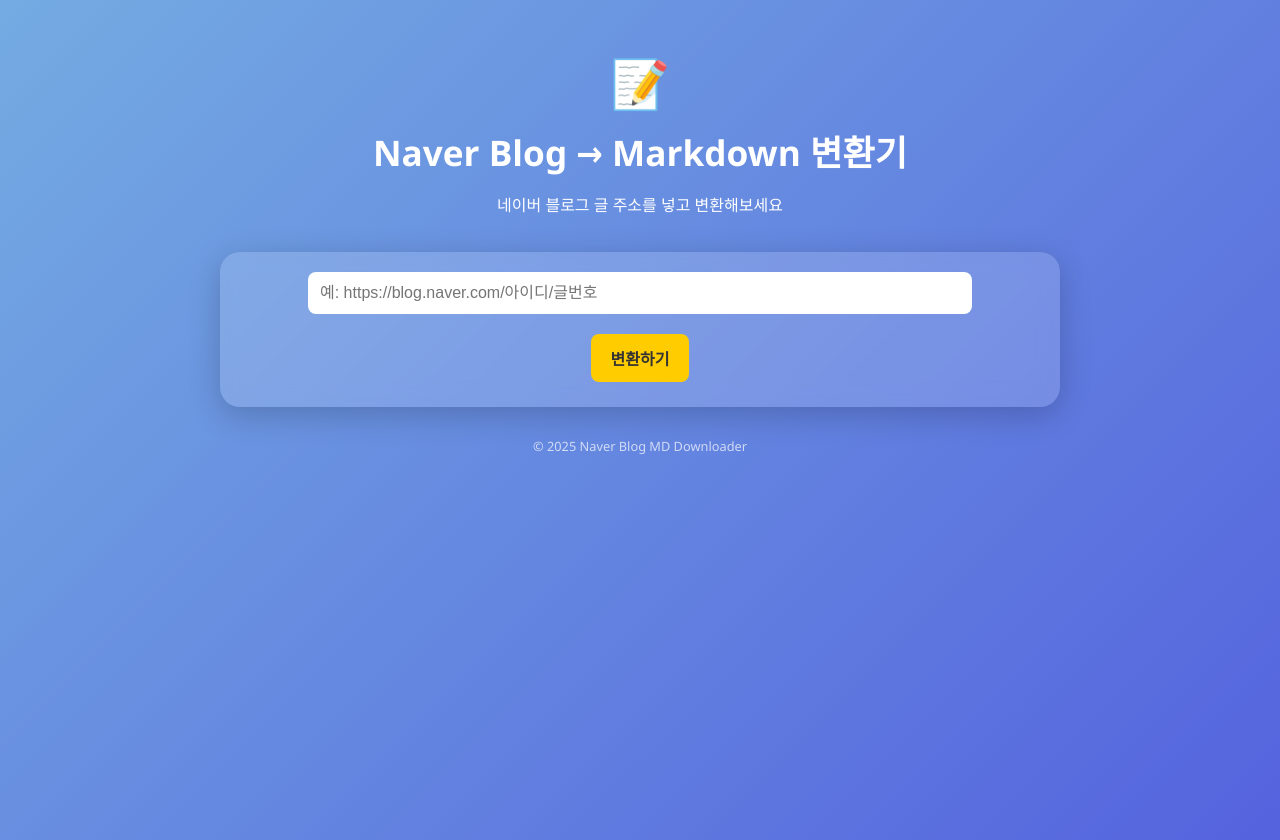
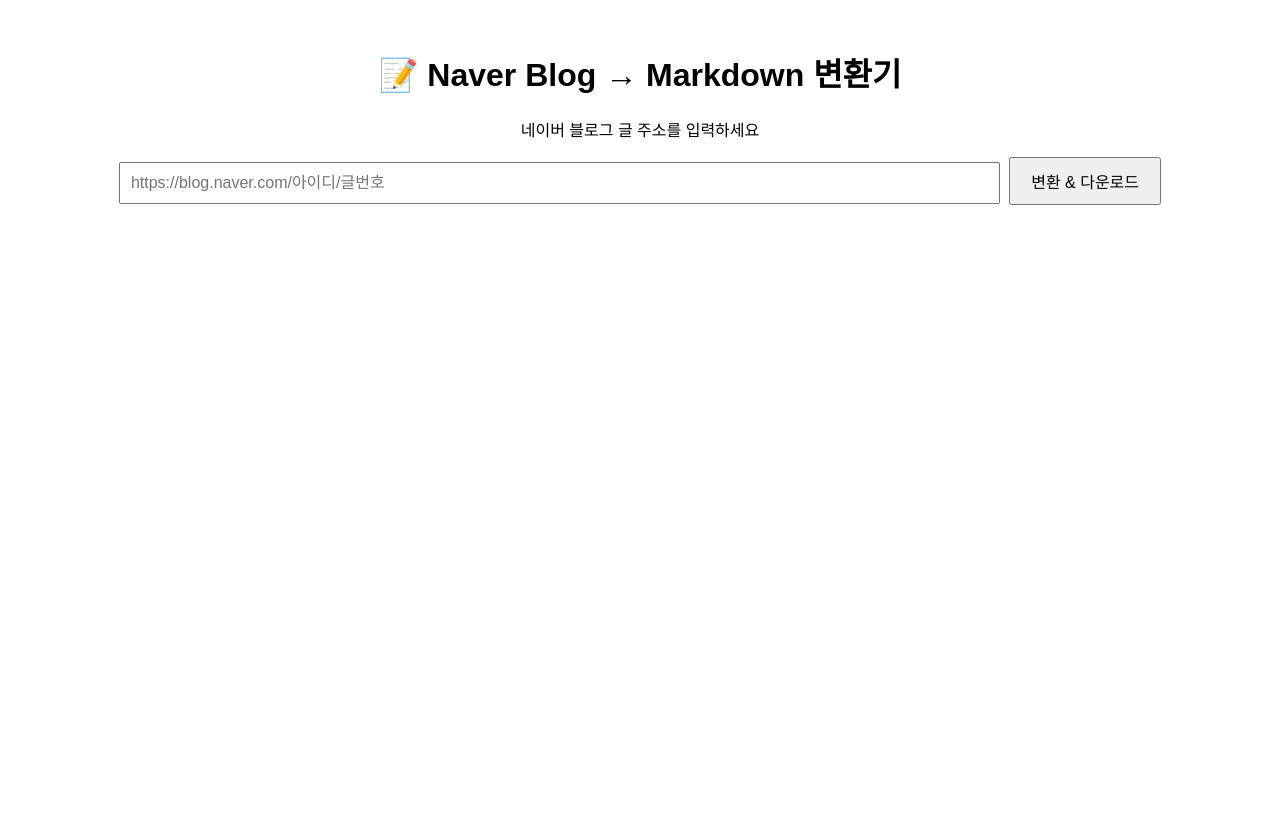
Before and after one commit to dadream00/naver-blog-md-downloader, a website: page index.html in a window 1280 px wide. After the commit the page ends 800 px from the top, so only its background shows below. Drawn offline with nearby package versions, Linux system fonts and the light colour scheme.

Commit message:
Update index.html

```diff
--- a/index.html
+++ b/index.html
@@ -4,131 +4,35 @@
   <meta charset="UTF-8" />
   <meta name="viewport" content="width=device-width, initial-scale=1.0" />
   <title>Naver Blog → Markdown</title>
-  <link rel="stylesheet" href="https://cdnjs.cloudflare.com/ajax/libs/github-markdown-css/5.2.0/github-markdown-light.min.css" integrity="sha512-tN+0XoR5qRKrMtsCM0Fq6dTRB0iB9z74KFxhNRLMNd9tYQhG05Cexkw8xzXNe/ly8ljZXwKcgv/hYMNnG8az5Q==" crossorigin="anonymous" referrerpolicy="no-referrer" />
   <style>
-    body {
-      font-family: 'Segoe UI', Tahoma, Geneva, Verdana, sans-serif;
-      background: linear-gradient(135deg, #74ABE2, #5563DE);
-      margin: 0;
-      display: flex;
-      flex-direction: column;
-      align-items: center;
-      justify-content: flex-start;
-      min-height: 100vh;
-      color: white;
-      padding: 20px;
-    }
-    header {
-      text-align: center;
-      margin-top: 30px;
-      margin-bottom: 20px;
-    }
-    header h1 {
-      font-size: 2.2rem;
-      margin: 0;
-    }
-    header span {
-      font-size: 3rem;
-      display: block;
-      margin-bottom: 10px;
-    }
-    .container {
-      background: rgba(255, 255, 255, 0.15);
-      padding: 20px;
-      border-radius: 20px;
-      box-shadow: 0 8px 32px rgba(0,0,0,0.2);
-      backdrop-filter: blur(10px);
-      text-align: center;
-      width: 100%;
-      max-width: 800px;
-    }
-    input {
-      width: 80%;
-      padding: 12px;
-      border: none;
-      border-radius: 8px;
-      margin-bottom: 15px;
-      font-size: 1rem;
-    }
-    button {
-      background-color: #ffcc00;
-      color: #333;
-      border: none;
-      padding: 12px 20px;
-      border-radius: 8px;
-      font-size: 1rem;
-      font-weight: bold;
-      cursor: pointer;
-      transition: background-color 0.3s ease, transform 0.2s ease;
-      margin: 5px;
-    }
-    button:hover {
-      background-color: #ffdb4d;
-      transform: scale(1.05);
-    }
-    #preview {
-      text-align: left;
-      background: white;
-      color: black;
-      padding: 15px;
-      margin-top: 20px;
-      border-radius: 10px;
-      font-size: 1rem;
-      max-height: 400px;
-      overflow-y: auto;
-    }
-    footer {
-      margin-top: 30px;
-      font-size: 0.8rem;
-      opacity: 0.7;
-    }
+    body { font-family: sans-serif; text-align: center; padding: 20px; }
+    input { width: 70%; padding: 10px; font-size: 1rem; }
+    button { padding: 10px 20px; font-size: 1rem; margin-left: 5px; }
   </style>
 </head>
 <body>
-  <header>
-    <span>📝</span>
-    <h1>Naver Blog → Markdown 변환기</h1>
-    <p>네이버 블로그 글 주소를 넣고 변환해보세요</p>
-  </header>
+  <h1>📝 Naver Blog → Markdown 변환기</h1>
+  <p>네이버 블로그 글 주소를 입력하세요</p>
+  <input id="url" placeholder="https://blog.naver.com/아이디/글번호" />
+  <button onclick="downloadMarkdown()">변환 & 다운로드</button>
 
-  <div class="container">
-    <input id="url" placeholder="예: https://blog.naver.com/아이디/글번호" />
-    <br />
-    <button onclick="convertAndPreview()">변환하기</button>
-    <button onclick="downloadMarkdown()" id="downloadBtn" style="display:none;">다운로드</button>
+  <script>
+    async function downloadMarkdown() {
+      const url = document.getElementById('url').value;
+      if (!url) return alert("URL을 입력하세요!");
 
-    <article id="preview" class="markdown-body" style="display:none;"></article>
-  </div>
-
-  <footer>© 2025 Naver Blog MD Downloader</footer>
-
-  <script src="https://cdn.jsdelivr.net/npm/marked/marked.min.js"></script>
-  <script>
-    let latestMarkdown = "";
-
-    async function convertAndPreview() {
-      const url = document.getElementById('url').value;
-      if (!url) {
-        alert("네이버 블로그 주소를 입력하세요");
-        return;
-      }
       const res = await fetch('/api/convert', {
         method: 'POST',
         headers: { 'Content-Type': 'application/json' },
         body: JSON.stringify({ url })
       });
+
       if (!res.ok) {
         alert("변환 실패!");
         return;
       }
-      latestMarkdown = await res.text();
-      document.getElementById('preview').style.display = 'block';
-      document.getElementById('preview').innerHTML = marked.parse(latestMarkdown);
-      document.getElementById('downloadBtn').style.display = 'inline-block';
-    }
 
-    function downloadMarkdown() {
-      const blob = new Blob([latestMarkdown], { type: "text/markdown" });
+      const blob = await res.blob();
       const a = document.createElement('a');
       a.href = URL.createObjectURL(blob);
       a.download = 'post.md';
```
